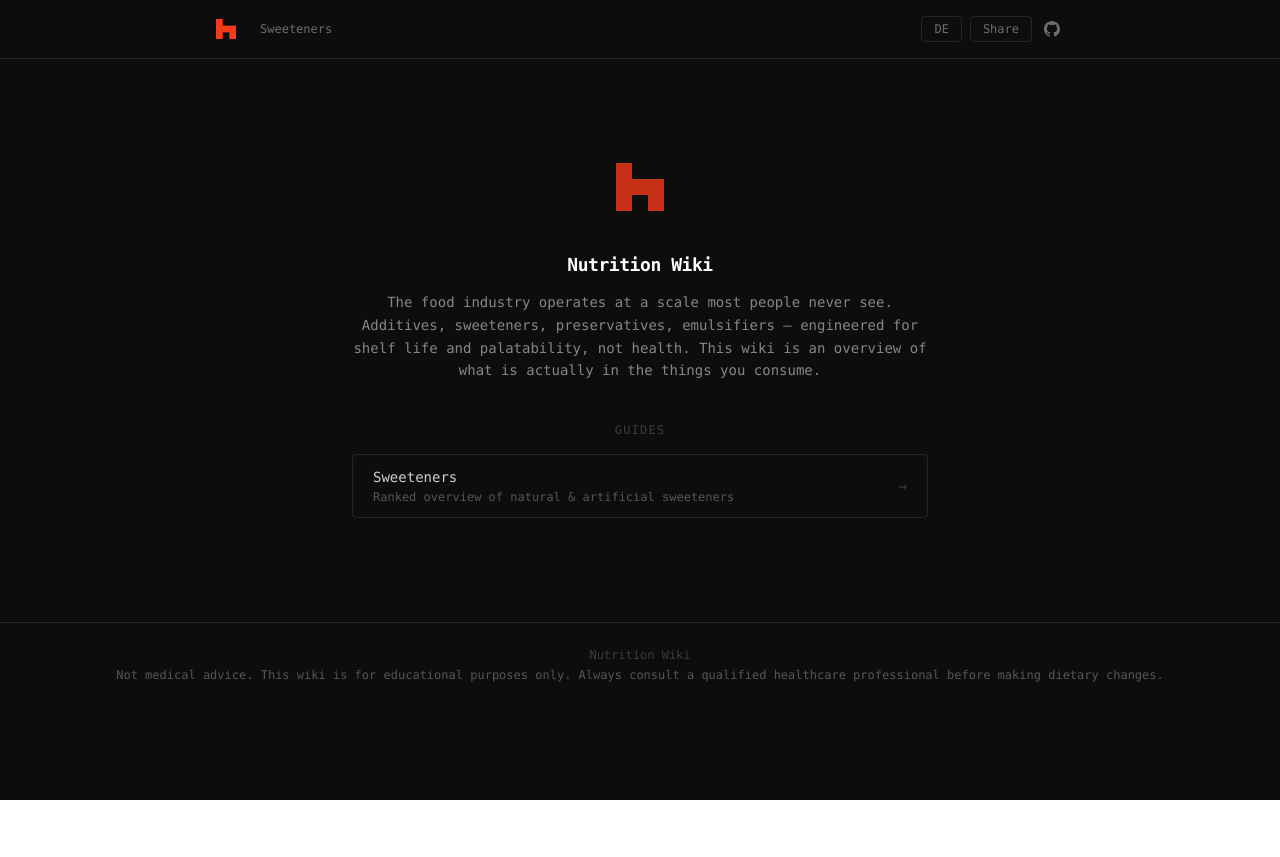
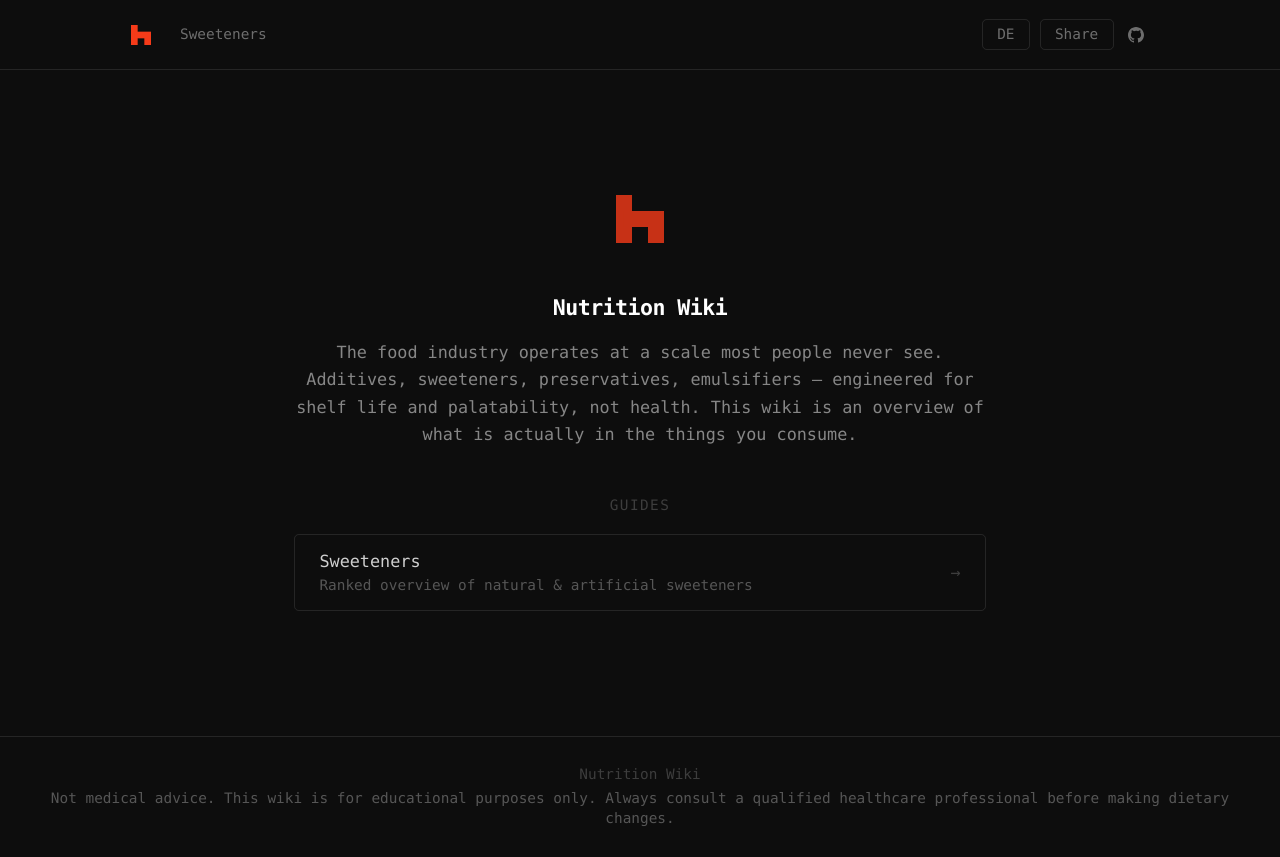
Before and after one commit to web-dev-sam/health, a Vue app: page / in a window 1280 px wide. Before the commit the page ends 800 px from the top, so only its background shows below. Built offline with nearby package versions, Linux system fonts and the light colour scheme.

Commit message:
increase font size

```diff
--- a/src/main.css
+++ b/src/main.css
@@ -1 +1,5 @@
 @import "tailwindcss";
+
+html {
+  font-size: 120%;
+}
```
